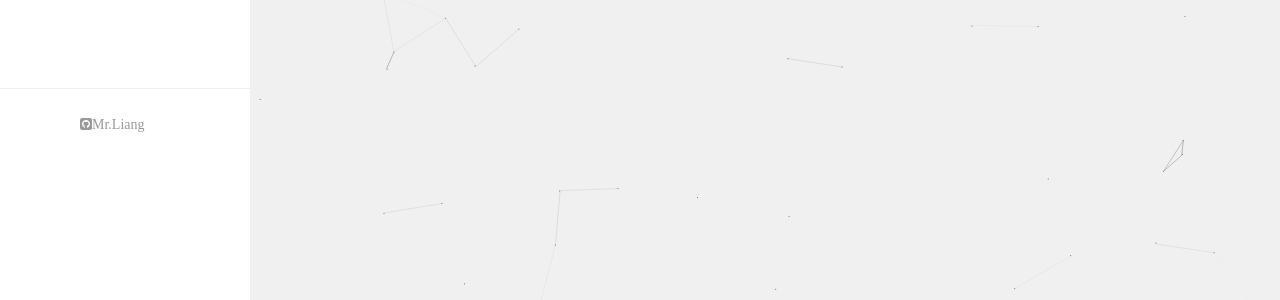
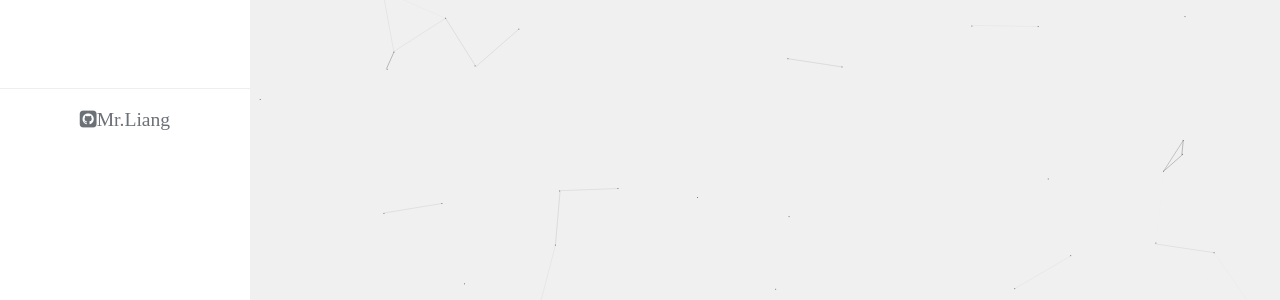
Before and after one commit to liangrengongzuoshi/liangzai.pub, a Jekyll site: the page built from index.html, in a window 1280 px wide. Shown: the part 435-735 px from the top of the page. Built offline with Jekyll 4.4.1, drawn with Linux system fonts in a browser that asks for light colours; nearby versions of some CDN libraries; Markdown is read by kramdown in place of the engine named in the settings.

Commit message:
navigation git

```diff
--- a/_includes/navigation.html
+++ b/_includes/navigation.html
@@ -31,6 +31,6 @@
       <li><a href="{{ site.baseurl }}/about.html">关于</a></li>
       <li><a href="{{ site.baseurl }}/fun.html">玩的开心</a></li>
       <li><a href="{{ site.baseurl }}/htmlhub/flashsite/index.html">flashsite</a></li>
-      <li class="li-github"><hr><a href="{{ site.github }}" target="_blank" title="Mr.Liang's github."><i class="fa fa-github-square">Mr.Liang</i></a></li>
+      <h5 class="li-github" align="center"><hr><a class="brand" href="{{ site.github }}" target="_blank" title="Mr.Liang's github."><i class="fa fa-github-square">Mr.Liang</i></a></h5>
   </ul>
 </div>
```
